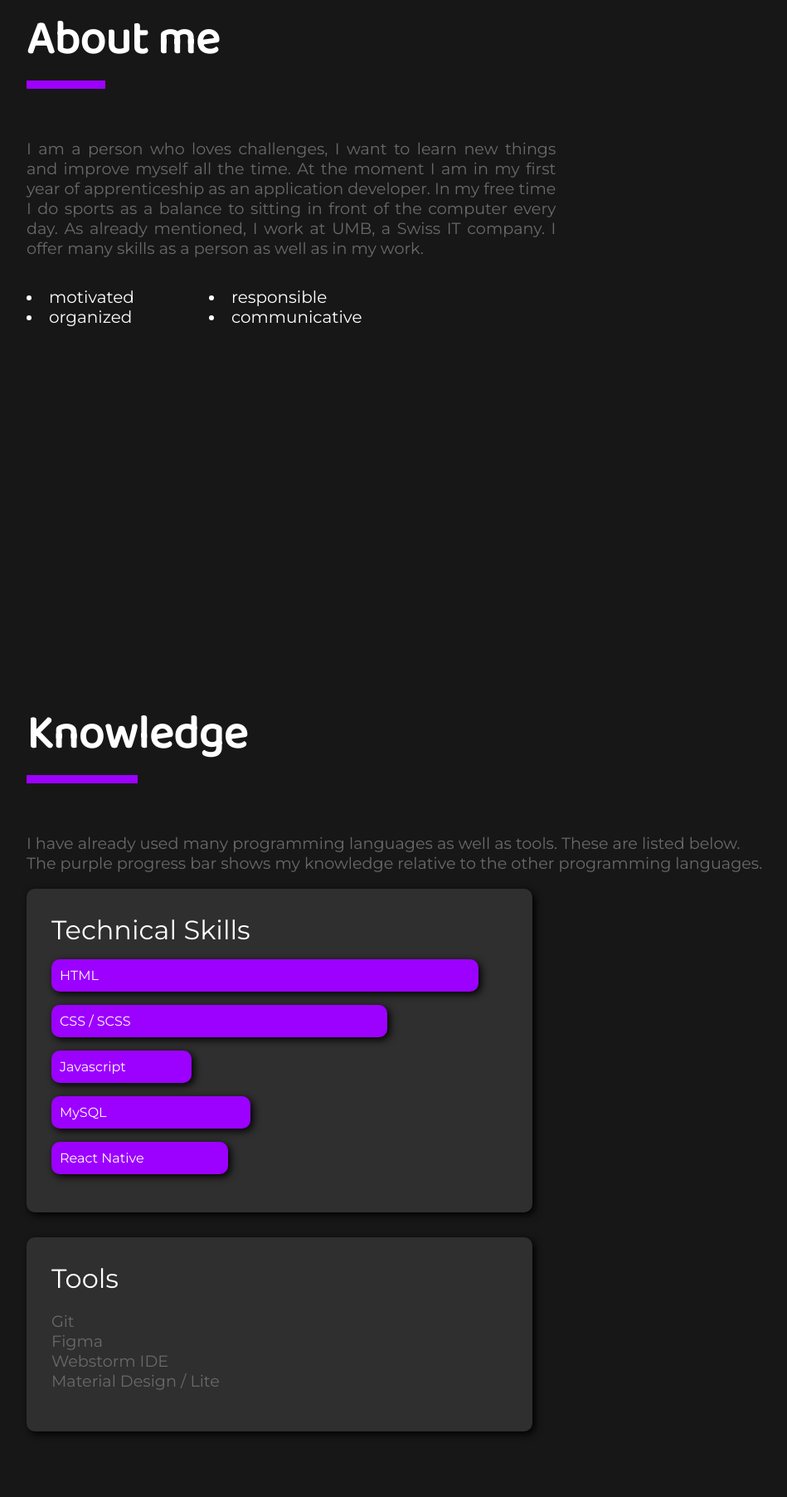
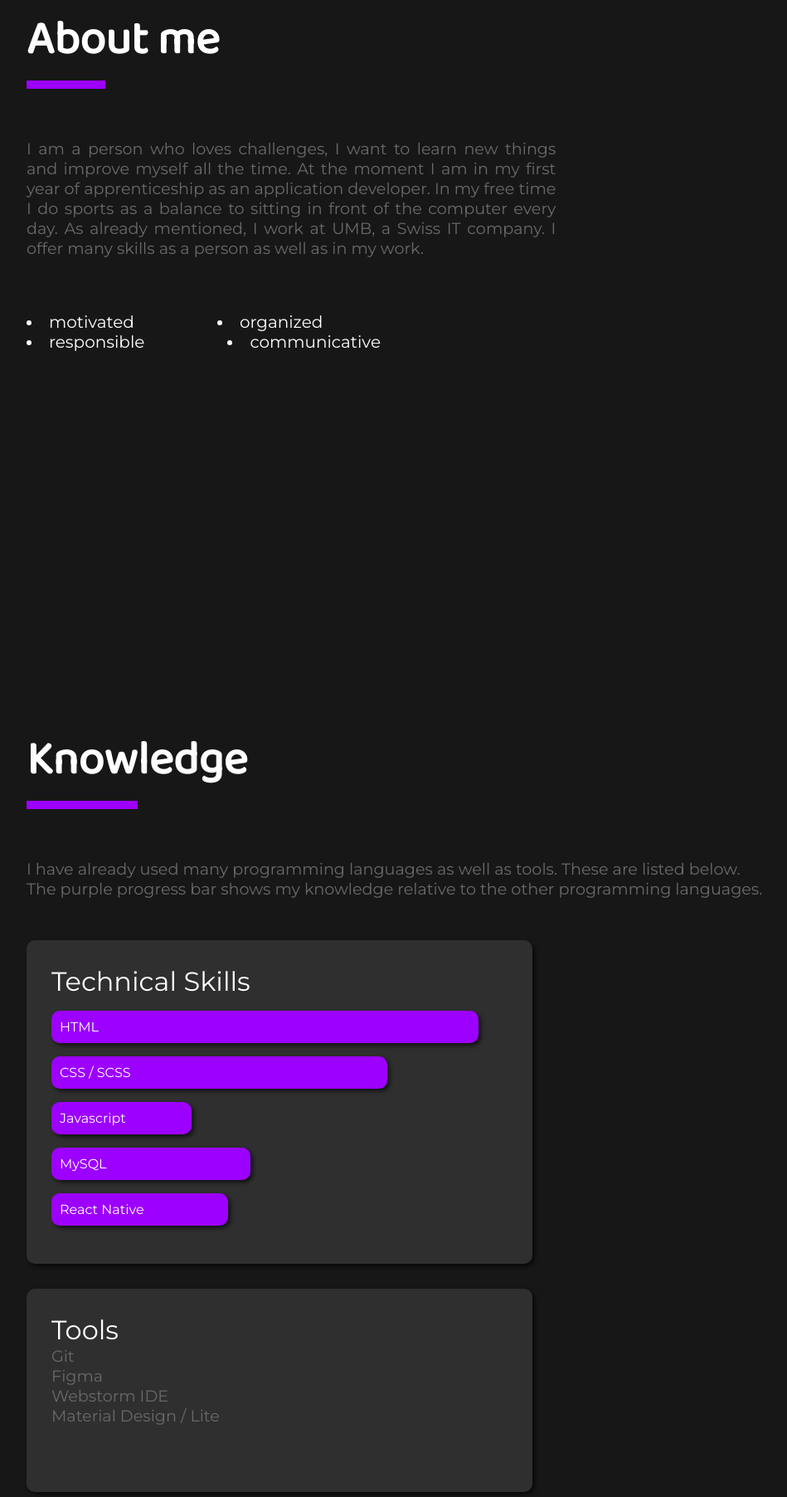
Before and after one commit to JustinRasi/Portfolio, a plain HTML site: page index.html in a window 1280 px wide. Shown: the part 993-2797 px from the top of the page at 83% size, without its empty margins (76-1025 px from the left). Drawn offline with Linux system fonts and the light colour scheme.

```diff
--- a/index.html
+++ b/index.html
@@ -32,12 +32,10 @@
             <h2><span class="word-underline">Abo</span>ut me</h2>
             <p>I am a person who loves challenges, I want to learn new things and improve myself all the time. At the moment I am in my first year of apprenticeship as an application developer. In my free time I do sports as a balance to sitting in front of the computer every day. As already mentioned, I work at UMB, a Swiss IT company. I offer many skills as a person as well as in my work.</p>
                 <div class="list">
-                    <div class="list-item1">
-                <li>motivated</li><li>organized</li>
-                    </div>
-                    <div class="list-item2">
-                    <li>responsible</li><li>communicative</li>
-                    </div>
+                    <li>motivated</li>
+                    <li>organized</li>
+                    <li>responsible</li>
+                    <li>communicative</li>
                 </div>
             </div>
         </div>
--- a/style.css
+++ b/style.css
@@ -8,7 +8,7 @@
     --hover-color: #6900a9;
     --background-color-dark: #171717;
     --background-color-light: #ffffff;
-    --box-shadow: 3px 3px 10px black;
+    --box-shadow: 3px 3px 5px rgba(0, 0, 0, 0.63);
     --border-radius-card: 10px;
     --background-color-card: #2f2f2f;
 }
@@ -40,6 +40,7 @@ p {
     color: #696969;
     font-size: 1.3rem;
     text-align: justify;
+    margin: 0 0 50px 0;
 }
 /* Title of ABOUT ME, KNOWLEDGE, FUTURE */
 h2 {
@@ -110,7 +111,7 @@ h2 {
     width: 250px;
     height: 250px;
     right: 250px;
-    box-shadow: 3px 3px 10px black;
+    box-shadow: var(--box-shadow);
     border-radius: 10px;
     padding: 40px;
     font-size: 1.7rem;
@@ -188,7 +189,7 @@ h2 {
 }
 .list li {
     justify-content: space-between;
-    margin-right: 90px;
+    margin-right: 100px;
     font-size: 20px;
 }
 
@@ -202,7 +203,7 @@ h2 {
     width: 550px;
     padding: 30px;
     border-radius: var(--border-radius-card);
-    box-shadow: 3px 3px 10px black;
+    box-shadow: var(--box-shadow);
     font-size: 2rem;
 }
 .knowledge_item ul {
@@ -242,6 +243,7 @@ h2 {
     padding-bottom: 25vh;
 }
 .projects p {
+    margin-top: 20px;
     text-align: inherit;
 }
 .grid-container {
@@ -253,7 +255,7 @@ h2 {
 }
 .grid-container2 {
     display: grid;
-    grid-template-columns: 203% 203%;
+    grid-template-columns: 49.5% 49.5%;
     grid-template-rows: 120px;
     column-gap: 15px;
     row-gap: 15px;
@@ -264,7 +266,7 @@ h2 {
     font-size: 30px;
     background-color: var(--primary-color);
     border-radius: var(--border-radius-card);
-    box-shadow: 3px 3px 10px black;
+    box-shadow: var(--box-shadow);
 }
 .item {
     padding: 15px;
@@ -272,7 +274,7 @@ h2 {
     border-radius: var(--border-radius-card);
     font-size: 25px;
     text-align: inherit;
-    box-shadow: 3px 3px 10px black;
+    box-shadow: var(--box-shadow);
 }
 
 /* Contact Me */
@@ -285,8 +287,9 @@ h2 {
     text-align: center;
     position: absolute;
     left: 0;
+    border-radius: 0;
     width: 80%;
-    box-shadow: var(--box-shadow);
+    box-shadow: var(--box-shadow)
 }
 .mail {
     display: inline-flex;
```
